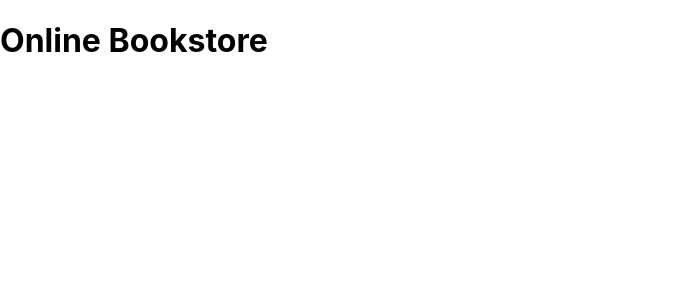
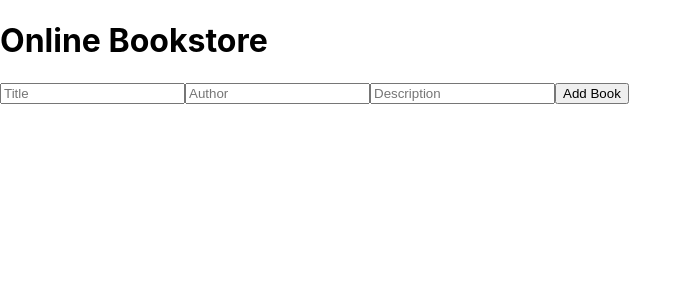
Before and after one commit to timothyroybd/bookstore_api, a React (Create React App) app in the folder frontend/: page /addbook in a window 1280 px wide. Before the commit this address had no page. Shown: the top 300 px of the page, without its empty margins (0-692 px from the left). Built offline with nearby package versions, Linux system fonts and the light colour scheme.

Commit message:
add books

```diff
--- a/frontend/src/App.js
+++ b/frontend/src/App.js
@@ -5,6 +5,7 @@ import Library from "./components/Library";
 import Login from "./components/Login"
 import Signup from "./components/Signup";
 import Profile from "./components/Profile";
+import AddBook from "./components/AddBook";
 function App() {
   const [token, setToken]= useState('')
   return (
@@ -17,7 +18,9 @@ function App() {
           <Route path = "/" element = {<Login setToken = {setToken} /> } />
           <Route path = "/library" element = {<Library token = {token} /> } />
           <Route path="/signup" element={<Signup setToken={setToken}/>} />
-          <Route path="profile" element={<Profile token={token} />} />
+          <Route path="/profile" element={<Profile token={token} />} />
+          <Route path ="/addbook" element={<AddBook token={token} />} />
+
 
 
         </Routes>
--- /dev/null
+++ b/frontend/src/components/AddBook.js
@@ -0,0 +1,67 @@
+import React, { useState, useEffect } from 'react';
+import api from '../services/api';
+
+const AddBook = ({ token }) => {
+
+  const [title, setTitle] = useState('');
+  const [author, setAuthor] = useState('');
+  const [description, setDescription] = useState('');
+
+
+    const handleAddBook = async () => {
+      try {
+        const response = api.post(
+          '/books/register',
+          { title, author, description },
+          {
+            headers: {
+              'x-auth-token': token,
+            },
+          }
+        );
+        console.log(response.data);
+        setTitle('');
+        setAuthor('');
+        setDescription('');
+      } catch (err) {
+        console.error('Error adding book', err);
+      }
+    };
+
+
+  return (
+    <form onSubmit={handleAddBook}>
+      <input
+        type="text"
+        value={title}
+        onChange={(e) => {
+          setTitle(e.target.value);
+        }}
+        placeholder="Title"
+        required
+      />
+      <input
+        type="text"
+        value={author}
+        onChange={(e) => {
+          setAuthor(e.target.value);
+        }}
+        placeholder="Author"
+        required
+      />
+      <input
+        type="text"
+        value={description}
+        onChange={(e) => {
+          setDescription(e.target.value);
+        }}
+        placeholder="Description"
+        required
+      />
+
+      <button type="submit"> Add Book</button>
+    </form>
+  );
+};
+
+export default AddBook
--- a/frontend/src/components/Library.js
+++ b/frontend/src/components/Library.js
@@ -1,6 +1,7 @@
 import React, { useState, useEffect } from 'react';
 import api from '../services/api';
 import {Link} from "react-router-dom"
+import AddBook from './AddBook';
 
 const Library = ({ token }) => {
   const [books, setBooks] = useState([]);
@@ -38,6 +39,7 @@ const Library = ({ token }) => {
     <div>
       <h1> Library</h1>
       <Link to ="/profile">Profile</Link>
+      <Link to ="/addbook"> AddBoook</Link>
 
       <ul>
         {books.map((book) => (
--- /dev/null
+++ b/frontend/src/components/UpdateBook.js
@@ -0,0 +1,5 @@
+import React, {useState, useEffect} from "react";
+
+const UpdateBook = ({token}) ={
+
+}
```
